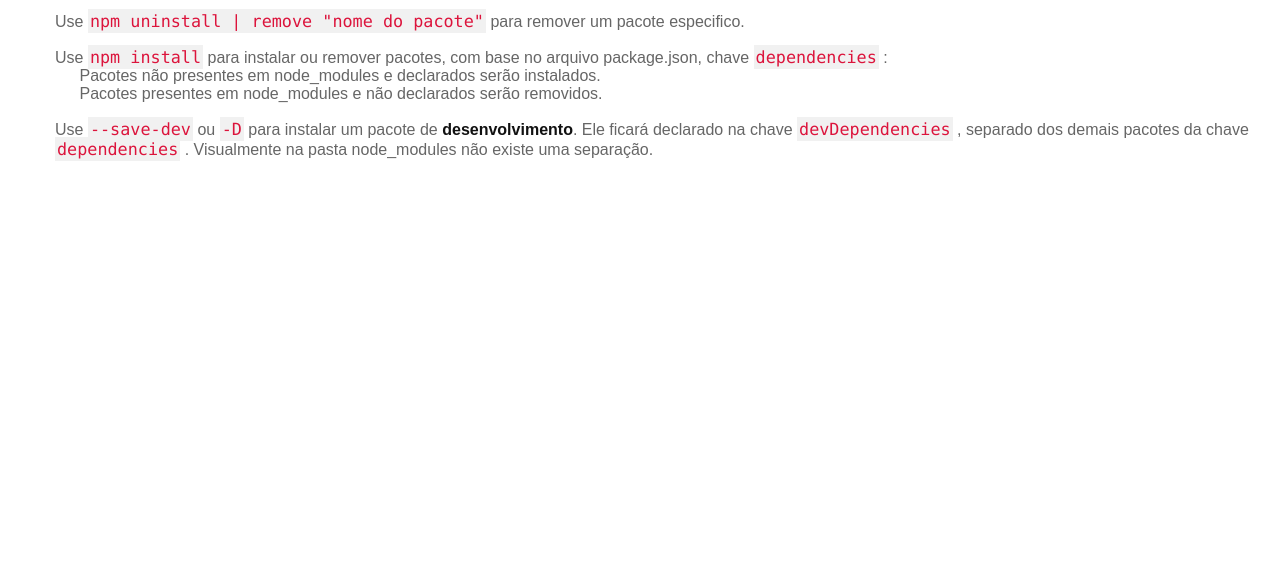
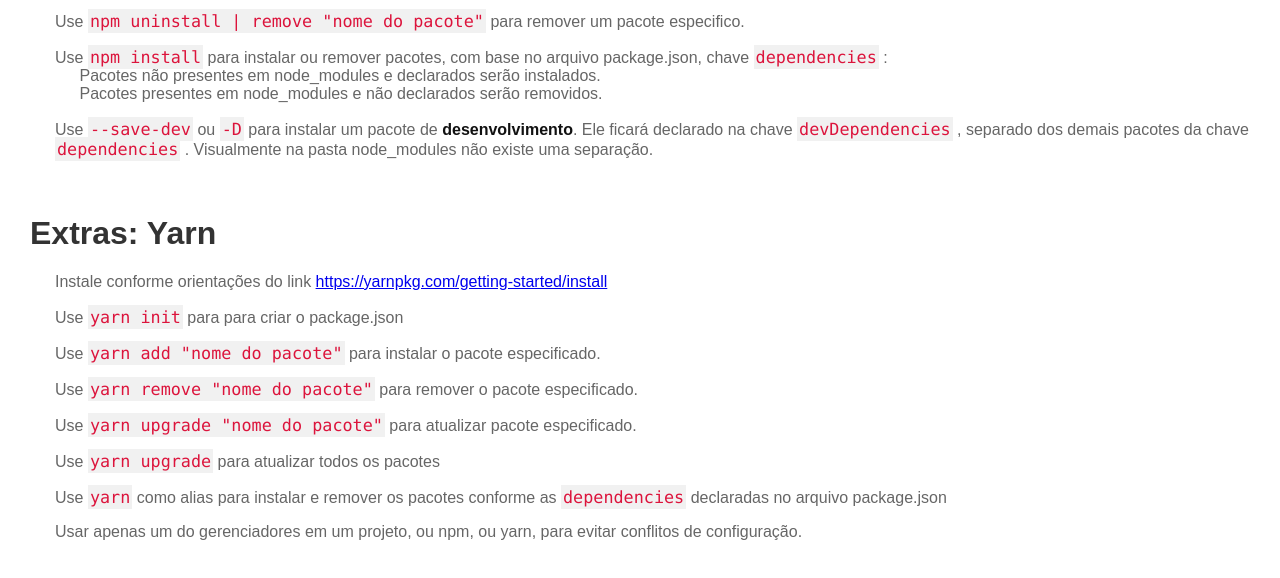
Before and after one commit to gabrielmarins0/tools, a website: page NPM/site/index.html in a window 1280 px wide. Shown: the part 578-1156 px from the top of the page. Before the commit the page ends 800 px from the top, so only its background shows below. Drawn offline with Linux system fonts and the light colour scheme.

Commit message:
Curso de NPM concluído, html e css concluído

```diff
--- a/NPM/site/index.html
+++ b/NPM/site/index.html
@@ -1,8 +1,12 @@
 <!DOCTYPE html>
 <head>
 	<meta charset="UTF-8" />
-  <meta name="viewport" content="width=device-width, initial-scale=1.0" />
-  <link rel="stylesheet" href="style.css" />
+	<meta
+		name="viewport"
+		content="width=device-width, initial-scale=1.0" />
+	<link
+		rel="stylesheet"
+		href="style.css" />
 	<script src="script.js"></script>
 	<title>NPM</title>
 </head>
@@ -24,8 +28,7 @@
 		e faça a instalação. Junto será instalado o NPM.
 	</p>
 	<p>
-    Confira no terminal se o node.js e o npm foram instalados corretamente com
-    os comandos
+		Confira no terminal se o node.js e o npm foram instalados corretamente com os comandos
 		<code>node -v</code>
 		e
 		<code>npm -v</code>
@@ -35,8 +38,7 @@
 	<p>
 		Na pasta do projeto, use
 		<code>npm init</code>
-    para criar o package.json. Nele conterão as informações do projeto, use a
-    opção
+		para criar o package.json. Nele conterão as informações do projeto, use a opção
 		<code>-y</code>
 		para criar o arquivo diretamente, sem responder as perguntas.
 	</p>
@@ -49,8 +51,7 @@
 	<p>
 		Nunca alterar os arquivos
 		<code>.lock</code>
-    pois sao gerados automaticamente e contem informações importantes para o
-    funcionamento do npm
+		pois sao gerados automaticamente e contem informações importantes para o funcionamento do npm
 	</p>
 	<p>
 		Previamente configure o arquivo
@@ -79,23 +80,31 @@
 		<code>dependencies</code>
 		:
 		<br />
-    <span>
-      Pacotes não presentes em node_modules e declarados serão instalados.
-    </span>
+		<span> Pacotes não presentes em node_modules e declarados serão instalados. </span>
 		<br />
-    <span>
-      Pacotes presentes em node_modules e não declarados serão removidos.
-    </span>
+		<span> Pacotes presentes em node_modules e não declarados serão removidos. </span>
 	</p>
 	<p>
 		Use
-    <code>--save-dev</code> ou <code>-D</code> para instalar um pacote de
-    <b>desenvolvimento</b>. Ele ficará declarado na chave
+		<code>--save-dev</code> ou <code>-D</code> para instalar um pacote de <b>desenvolvimento</b>. Ele ficará declarado na chave
 		<code>devDependencies</code>
 		, separado dos demais pacotes da chave
 		<code>dependencies</code>
 		. Visualmente na pasta node_modules não existe uma separação.
 	</p>
 	<br />
-  <h1></h1>
+	<h1>Extras: Yarn</h1>
+	<p>
+		Instale conforme orientações do link
+		<a href="https://yarnpkg.com/getting-started/install"> https://yarnpkg.com/getting-started/install </a>
+	</p>
+	<p>Use <code>yarn init</code> para para criar o package.json</p>
+	<p>Use <code>yarn add "nome do pacote"</code> para instalar o pacote especificado.</p>
+	<p>Use <code>yarn remove "nome do pacote"</code> para remover o pacote especificado.</p>
+	<p>Use <code>yarn upgrade "nome do pacote"</code> para atualizar pacote especificado.</p>
+	<p>Use <code>yarn upgrade</code> para atualizar todos os pacotes</p>
+	<p>Use <code>yarn</code> como alias para instalar e remover os pacotes conforme as <code>dependencies</code> declaradas no arquivo package.json</p>
+	<p>Usar apenas um do gerenciadores em um projeto, ou npm, ou yarn, para evitar conflitos de configuração.</p>
+	<br />
+	<br />
 </body>
```
Lines whose indentation alone changed are shown as unchanged.
